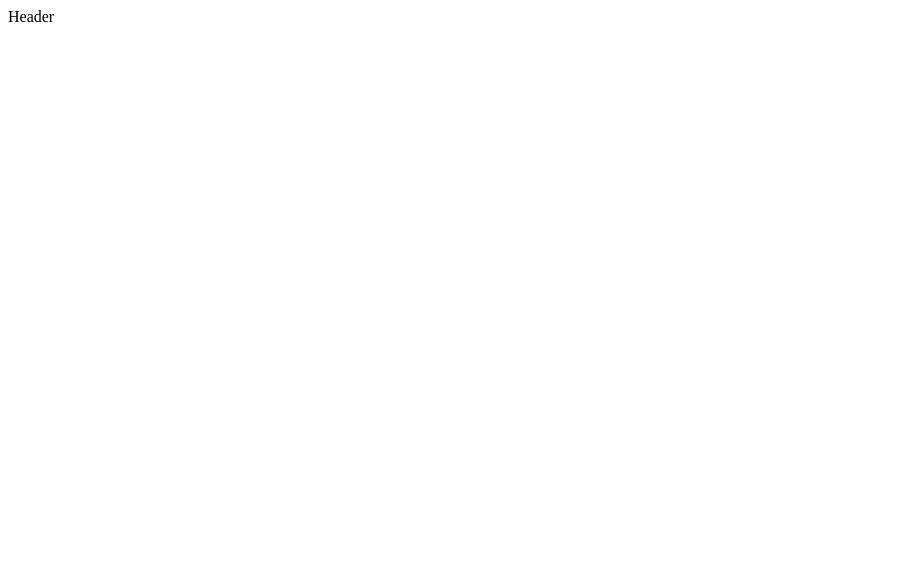
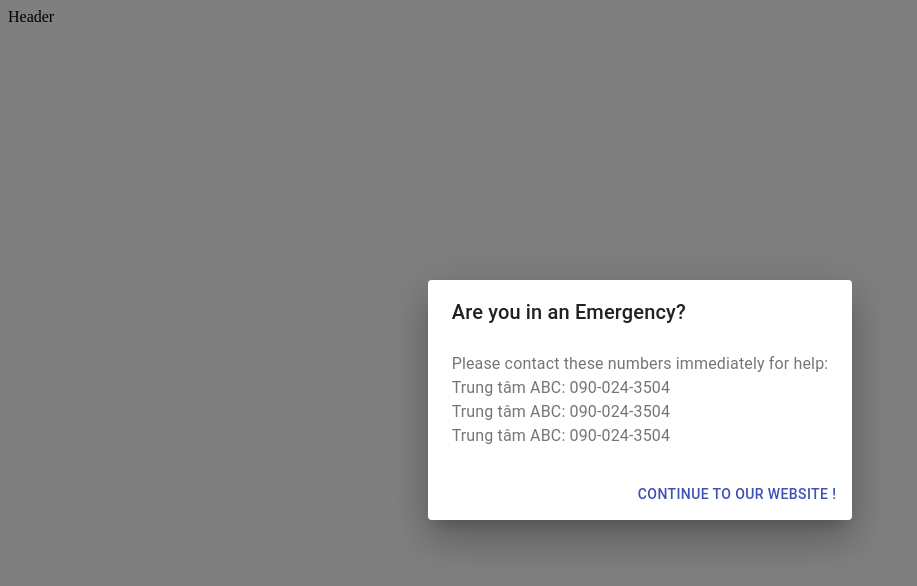
Before and after one commit to lukehoang1905/cds-covid-hackathon-fe, a React (Create React App) app: page / in a window 1280 px wide. Shown: the top 586 px of the page, without its empty margins (0-917 px from the left). Built offline with nearby package versions, Linux system fonts and the light colour scheme.

Commit message:
done popup no styling yet

```diff
--- a/src/components/EmergencyCard.js
+++ b/src/components/EmergencyCard.js
@@ -7,11 +7,7 @@ import DialogContentText from "@material-ui/core/DialogContentText";
 import DialogTitle from "@material-ui/core/DialogTitle";
 
 const EmergencyCard = () => {
-  const [open, setOpen] = React.useState(false);
-
-  const handleClickOpen = () => {
-    setOpen(true);
-  };
+  const [open, setOpen] = React.useState(true);
 
   const handleClose = () => {
     setOpen(false);
@@ -26,15 +22,18 @@ const EmergencyCard = () => {
         aria-describedby='alert-dialog-description'
       >
         <DialogTitle id='alert-dialog-title'>
-          {"Use Google's location service?"}
+          {"Are you in an Emergency?"}
         </DialogTitle>
         <DialogContent>
           <DialogContentText id='alert-dialog-description'>
-            Are you in an Emergency?
+            Please contact these numbers immediately for help: <br />
+            Trung tâm ABC: 090-024-3504 <br />
+            Trung tâm ABC: 090-024-3504 <br />
+            Trung tâm ABC: 090-024-3504
           </DialogContentText>
         </DialogContent>
         <DialogActions>
-          <Button onClick={handleClose} color='primary' autoFocus>
+          <Button onClick={handleClose} color='primary'>
             Continue to our website !
           </Button>
         </DialogActions>
--- a/src/pages/HomePage/HomePage.js
+++ b/src/pages/HomePage/HomePage.js
@@ -1,7 +1,12 @@
 import React from "react";
+import EmergencyCard from "../../components/EmergencyCard";
 
 const HomePage = () => {
-  return <div></div>;
+  return (
+    <>
+      <EmergencyCard />
+    </>
+  );
 };
 
 export default HomePage;
```
